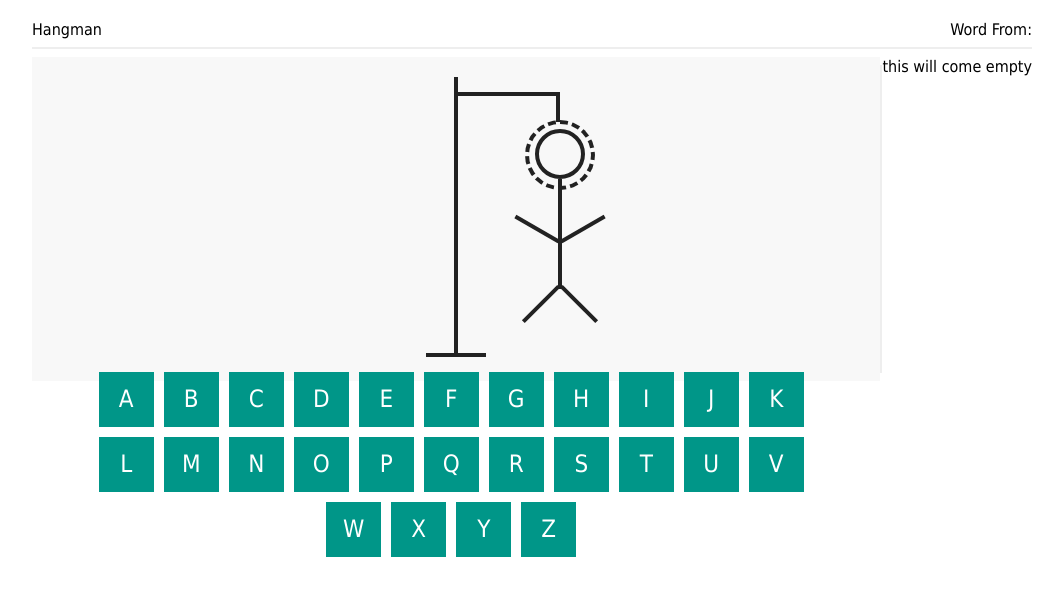
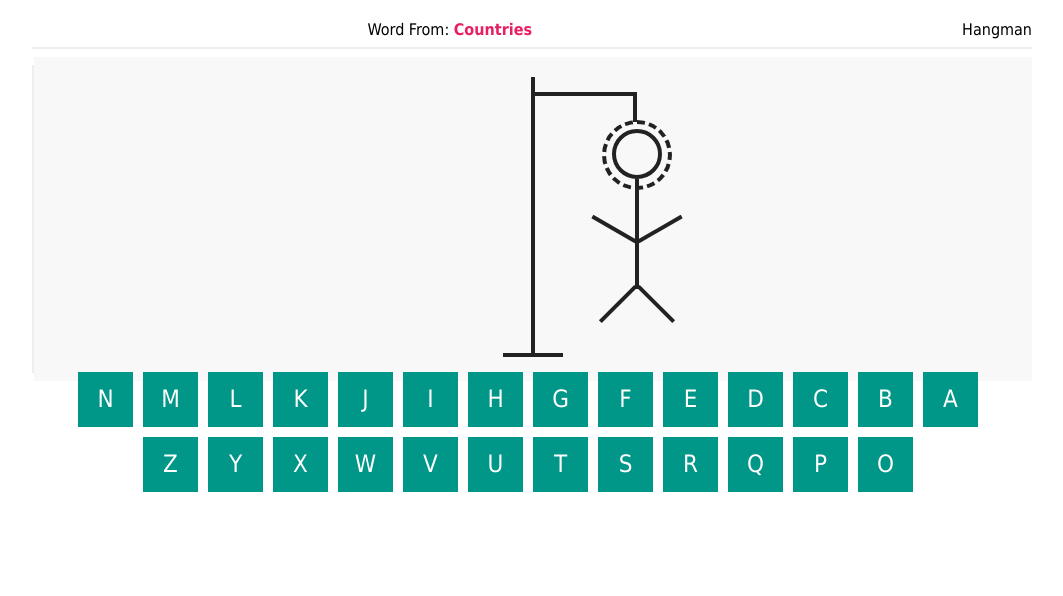
Before and after one commit to Hamzah2018/Hangman-Game, a plain HTML site: page index.html in a window 1280 px wide. Shown: the whole page, without its empty margins (108-1171 px from the left). Drawn offline with Linux system fonts and the light colour scheme.

Commit message:
Generate Random Word

```diff
--- a/index.html
+++ b/index.html
@@ -1,5 +1,5 @@
 <!DOCTYPE html>
-<html lang="en">
+<html dir="rtl" lang="ar">
 <head>
     <meta charset="UTF-8">
     <meta http-equiv="X-UA-Compatible" content="IE=edge">
@@ -7,7 +7,7 @@
     <title>Hangman Game</title>
     <link rel="stylesheet" href="style.css">
 </head>
-<body>
+<body >
     <!--
         Hungman Game is You have arandom word
         for examlpe give word from 10 letters
@@ -45,9 +45,7 @@
                 <div class="letters"></div>
             </div>
             <hr>
-            <div class="letters-guess">
-                this will come empty
-            </div>
+            <div class="letters-guess"></div>
         </div>
     </div>
     <script src="main.js"></script>
--- a/main.js
+++ b/main.js
@@ -26,5 +26,31 @@ lettersArray.forEach(letters =>
 
 // Object of Words + Categories
 const words = {
+    programming:["php","javascript","go","scala","fortran","c","mysql","python"],
+    movies: ["Avatar","Titanic","aftersun","angryman", "goodfellas","plan"],
+    people:["Hamzah Ismail","Cristiano Ronaldo","Will Smith","Dwayne Johnson","Elon Musk","William Gates","Jeffrey Bezos"],
+    countries:["Yemen","Palestine","Syria","Egypt","Tunisia","Algeria"]
+}
 
-}
+// Get Random Property
+let allKeys = Object.keys(words);
+// Random Number Depend On Keys Lenght
+let randomPropNumber = Math.floor(Math.random() * allKeys.length);
+
+// Category  name
+let randomPropName = allKeys[randomPropNumber];
+// console.log(randomPropName);
+// Category element Depend in name
+let randomPropValue = words[randomPropName];
+// console.log(randomPropValue);
+// Random Number Depend on Words
+let randomValueNumber = Math.floor(Math.random() * randomPropValue.length);
+// The Value
+let randomValueValue = randomPropValue[randomPropNumber];
+
+// console.log(randomPropValue);
+// console.log(randomValueNumber);
+// console.log(randomValueValue);
+
+document.querySelector(".game-info .category span").innerHTML = randomPropName;
+// let randomValueValue =
```
